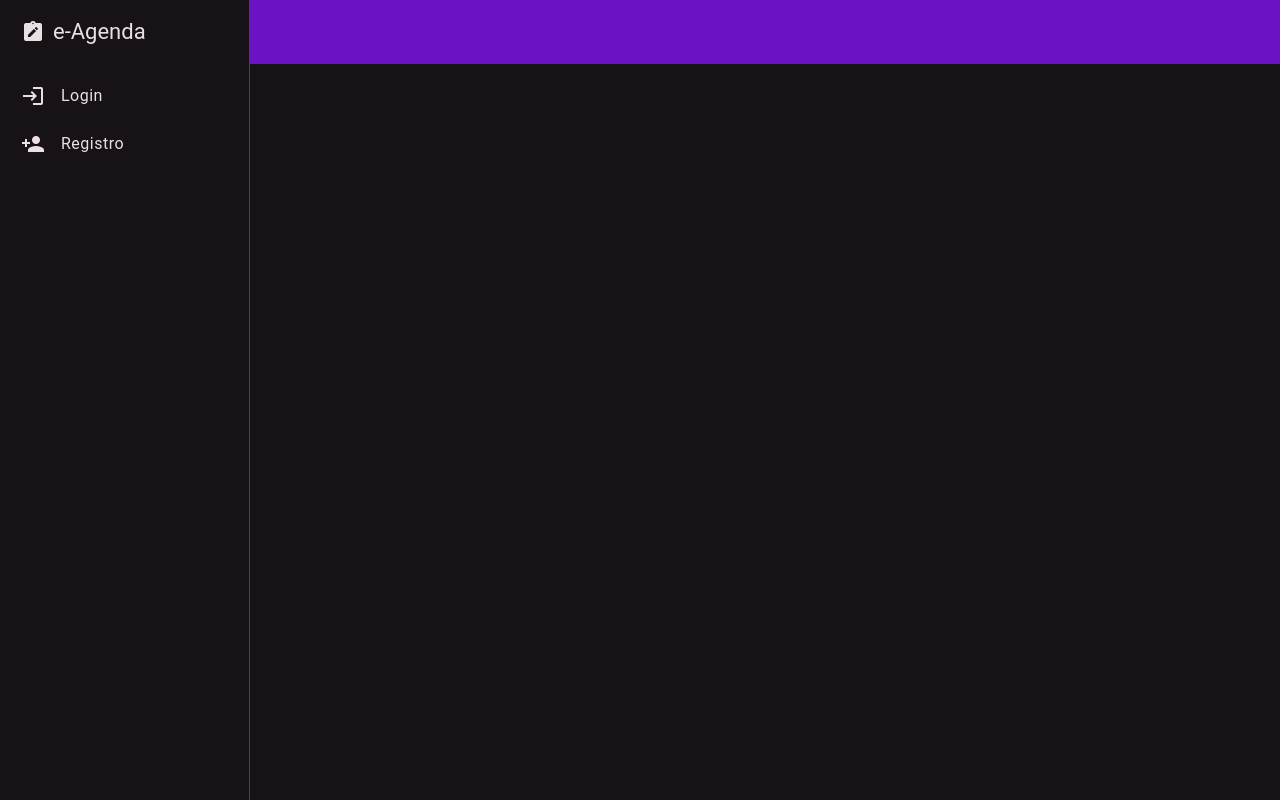
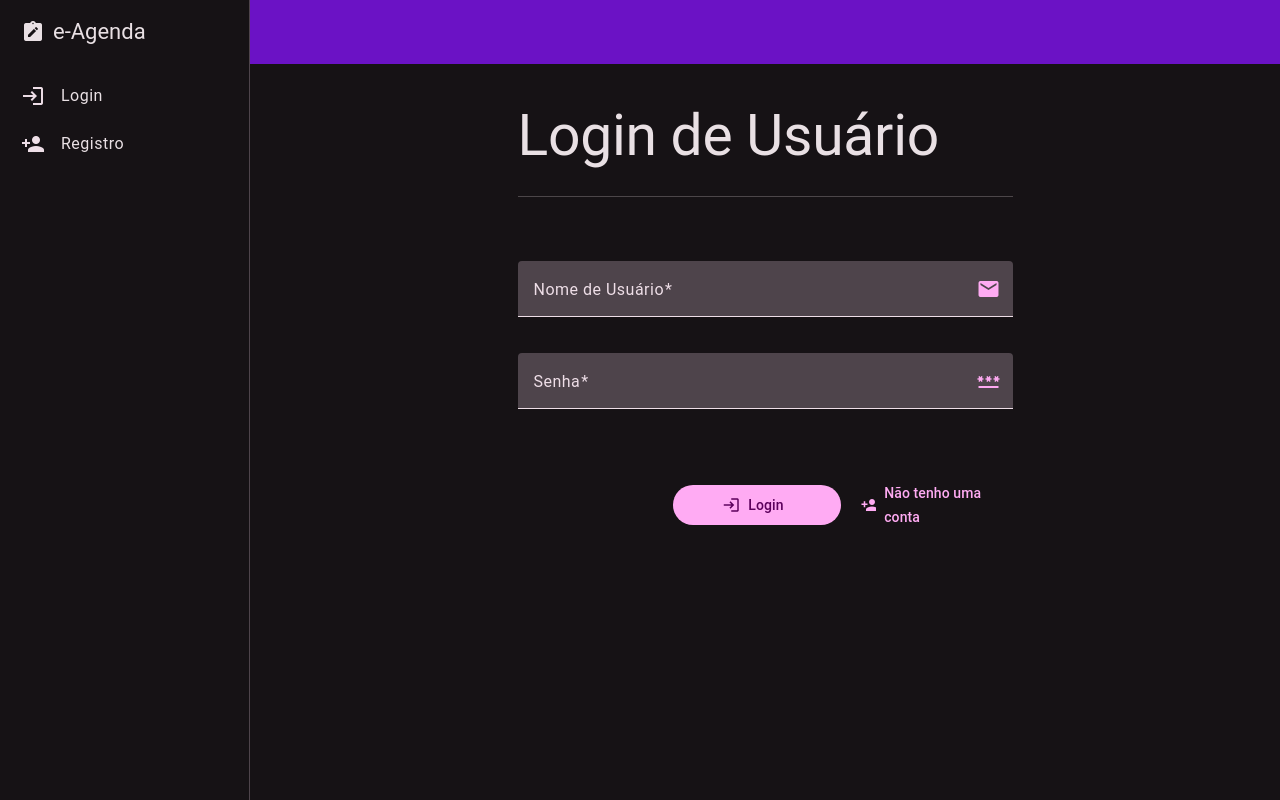
Before and after one commit to chayannerech/eAgenda-TS, an Angular app in the folder client/: page /login in a window 1280 px wide. Before the commit this address led to /. Built offline with nearby package versions, Linux system fonts and the light colour scheme.

Commit message:
Criada a pasta e os arquivos de login

```diff
--- a/client/src/app/app.routes.ts
+++ b/client/src/app/app.routes.ts
@@ -1,9 +1,11 @@
 import { Routes } from '@angular/router';
 import { DashboardComponent } from './views/dashboard/dashboard.component';
 import { RegistroComponent } from './core/auth/views/registro/registro.component';
+import { LoginComponent } from './core/auth/views/login/login.component';
 
 export const routes: Routes = [
   { path: '', redirectTo: 'dashboard', pathMatch: 'full' },
   { path: 'dashboard', component: DashboardComponent },
-  { path: 'registro', component: RegistroComponent }
+  { path: 'registro', component: RegistroComponent },
+  { path: 'login', component: LoginComponent }
 ];
--- /dev/null
+++ b/client/src/app/core/auth/views/login/login.component.html
@@ -0,0 +1,56 @@
+<main class="container my-4">
+  <div class="row justify-content-center g-3 mt-2">
+    <div class="col col-md-10 col-lg-6">
+      <h1 class="display-3">Login de Usuário</h1>
+      <hr />
+
+      <form [formGroup]="form" (submit)="entrar()">
+        <mat-form-field class="w-100 mt-5" appearance="fill">
+          <mat-label>Nome de Usuário</mat-label>
+          <input
+            formControlName="login"
+            matInput
+            autocomplete="username"
+            placeholder="Ex: JoaoSilva12"
+          />
+          <mat-icon matSuffix color="primary">mail</mat-icon>
+          <mat-error class="text-white" *ngIf="login?.invalid">
+            <span *ngIf="login?.errors?.['required']">
+              O login precisa ser preenchido.
+            </span>
+            <span *ngIf="login?.errors?.['minlength']">
+              O login deve conter ao menos 3 caracteres.
+            </span>
+          </mat-error>
+        </mat-form-field>
+        <mat-form-field class="w-100 mt-3" appearance="fill">  <mat-label>Senha</mat-label>
+          <input
+            formControlName="senha"
+            matInput
+            type="password"
+            autocomplete="current-password"
+            placeholder="A senha precisa conter ao menos 6 caracteres"  />
+          <mat-icon matSuffix color="primary">password</mat-icon>
+          <mat-error class="text-white" *ngIf="senha?.invalid">
+            <span *ngIf="senha?.errors?.['required']">
+              A senha precisa ser preenchida.
+            </span>
+            <span *ngIf="senha?.errors?.['minlength']">
+              A senha deve conter ao menos 6 caracteres.
+            </span>
+          </mat-error>
+        </mat-form-field>
+        <div class="row justify-content-end g-2 gap-2 mt-5">
+          <button type="submit" mat-flat-button class="col-sm-4">
+            <mat-icon matIconPrefix>login</mat-icon>
+            Login
+          </button>
+          <a mat-button type="button" class="col-sm-4" routerLink="/registro">
+            <mat-icon matIconPrefix>person_add</mat-icon>
+            Não tenho uma conta
+          </a>
+        </div>
+      </form>
+    </div>
+  </div>
+</main>
--- /dev/null
+++ b/client/src/app/core/auth/views/login/login.component.ts
@@ -0,0 +1,50 @@
+import { NgIf, NgForOf, NgSwitch, NgSwitchCase, AsyncPipe } from '@angular/common';
+import { Component, OnInit } from '@angular/core';
+import { FormBuilder, FormGroup, ReactiveFormsModule, Validators } from '@angular/forms';
+import { MatButtonModule } from '@angular/material/button'; import { MatCardModule } from '@angular/material/card';
+import { MatFormFieldModule } from '@angular/material/form-field'; import { MatIconModule } from '@angular/material/icon';
+import { MatInputModule } from '@angular/material/input';
+import { MatSelectModule } from '@angular/material/select'; import { Router, RouterLink } from '@angular/router';
+
+ @Component({
+  selector: 'app-login',
+  standalone: true,
+  imports: [
+    NgIf,
+    NgForOf,
+    NgSwitch,
+    NgSwitchCase,
+    RouterLink,
+    AsyncPipe,
+    ReactiveFormsModule,
+    MatFormFieldModule,
+    MatInputModule,
+    MatIconModule,
+    MatButtonModule,
+    MatSelectModule,
+    MatCardModule,
+  ],
+  templateUrl: './login.component.html',
+ })
+
+ export class LoginComponent {
+  form: FormGroup;
+
+  constructor( private fb: FormBuilder, private router: Router ) {
+    this.form = this.fb.group({
+      login: ['', [Validators.required, Validators.minLength(3)]],
+      senha: ['', [Validators.required, Validators.minLength(6)]]
+    });
+  }
+
+  get login() {
+    return this.form.get('login');
+  }
+  get senha() {
+    return this.form.get('senha');
+  }
+
+  public entrar() {
+    if (this.form.invalid) return;
+  }
+}
```
